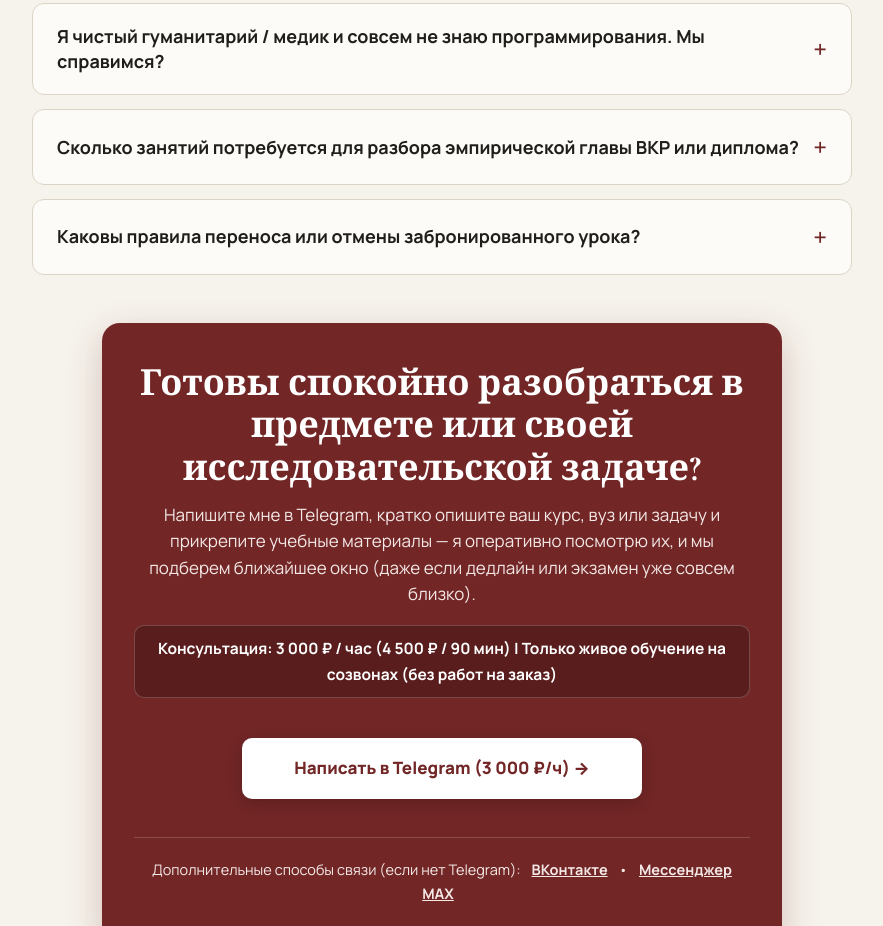
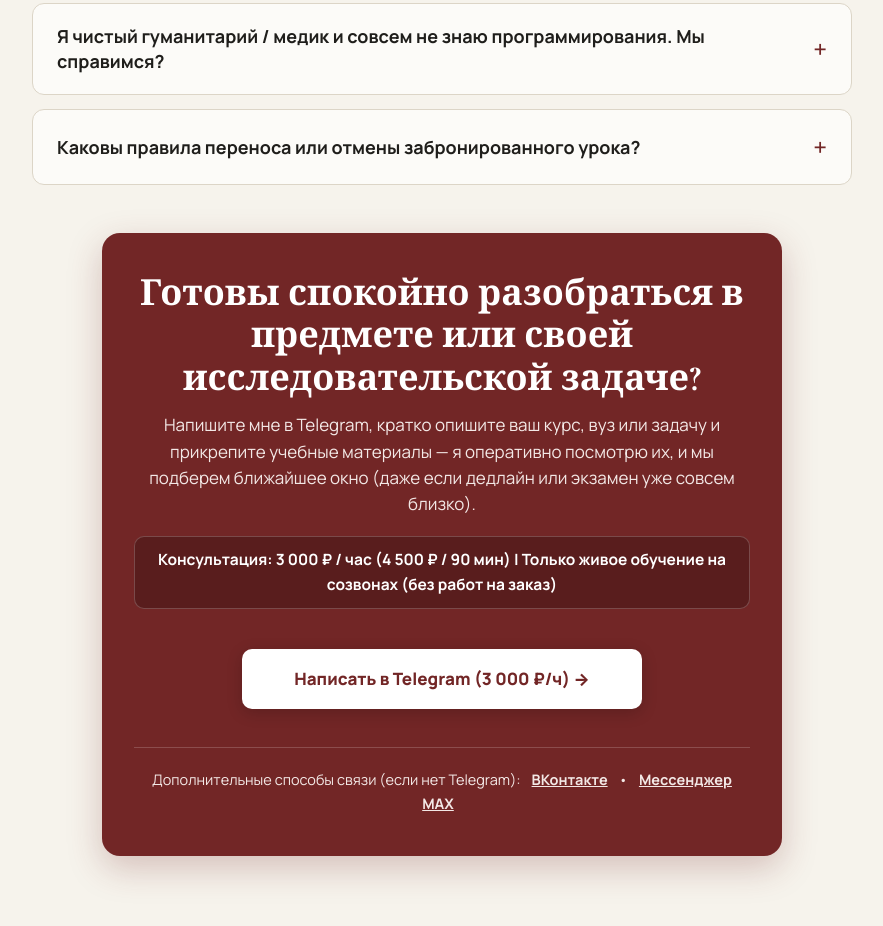
Before and after one commit to andrey-stat-lab/andrey-stat-lab.github.io, a plain HTML site: page index.html in a window 1280 px wide. Shown: the part 10650-11576 px from the top of the page, without its empty margins (198-1081 px from the left). Drawn offline with nearby package versions, Linux system fonts and the light colour scheme.

Commit message:
Update index.html

```diff
--- a/index.html
+++ b/index.html
@@ -1938,10 +1938,6 @@
                     <p>Безусловно. Более половины моих учеников — социологи, психологи, врачи, биологи и политологи. Во-первых, для большинства задач мы можем использовать дружелюбные пакеты с кнопочным интерфейсом (Jamovi или SPSS), где вообще не нужно писать код. Во-вторых, даже если ваш вуз требует R или Python, я даю готовые понятные шаблоны скриптов и объясняю каждую команду простым человеческим языком.</p>
                 </details>
                 <details class="faq-item">
-                    <summary>Сколько занятий потребуется для разбора эмпирической главы ВКР или диплома?</summary>
-                    <p>Всё зависит от готовности вашей базы данных и сложности моделей, но в среднем для полноценной проработки эмпирической части (от очистки таблицы и выбора методологии до расчета моделей, оформления графиков и подготовки речи к защите) хватает от 2 до 4 занятий по 60–90 минут.</p>
-                </details>
-                <details class="faq-item">
                     <summary>Каковы правила переноса или отмены забронированного урока?</summary>
                     <p>Я ценю взаимное уважение ко времени: перенести или отменить занятие без каких-либо потерь можно не позднее чем за 12 часов до назначенного времени (а для утренних слотов — с вечера предыдущего дня).</p>
                 </details>
```
